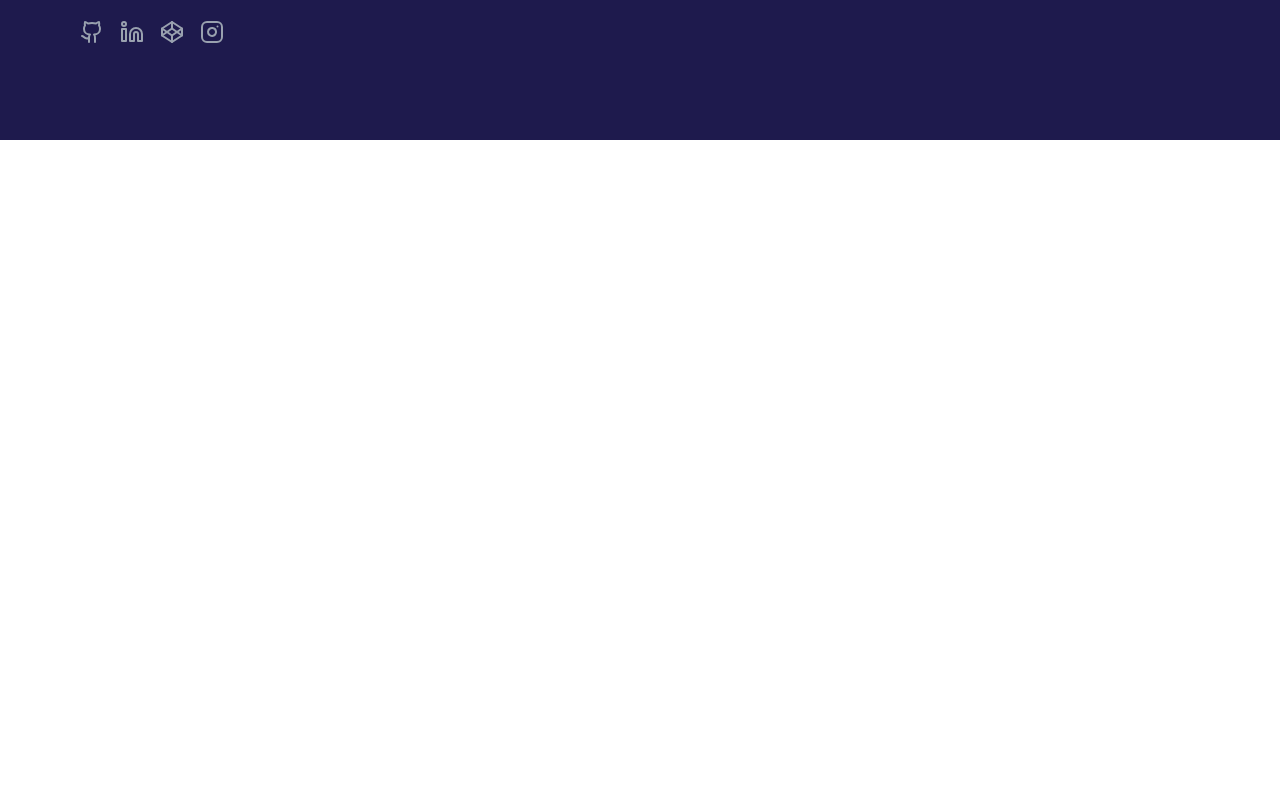
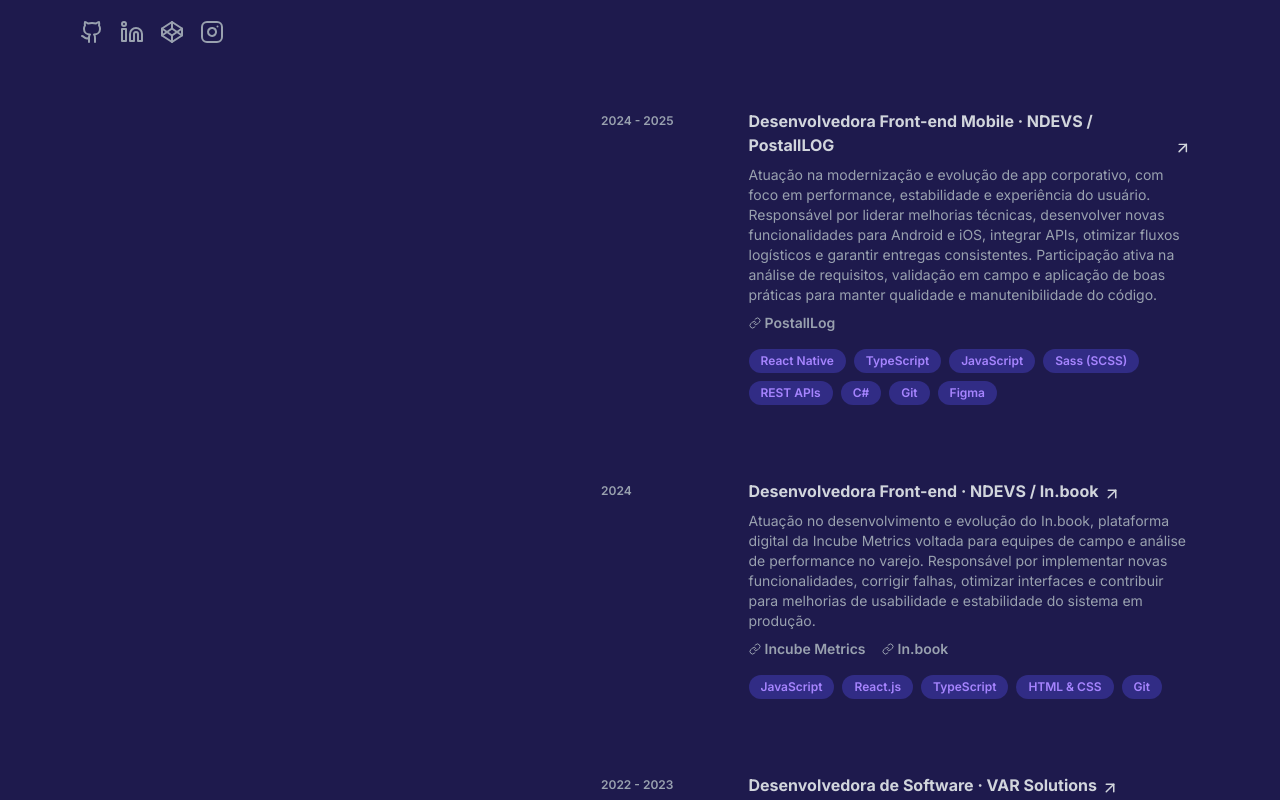
Before and after one commit to dryelleebelin/dryelleebelin-website, a React (Vite) app: page / in a window 1280 px wide. Shown: the part 660-1460 px from the top of the page. Before the commit the page ends 800 px from the top, so only its background shows below. Built offline with nearby package versions, Linux system fonts and the light colour scheme.

Commit message:
feat(experience): adiciona seção de esperiências

```diff
--- a/src/App.tsx
+++ b/src/App.tsx
@@ -1,6 +1,7 @@
 import CursorLight from "./components/CursorLight.tsx";
 import Sidebar from "./components/Sidebar.tsx";
-import About from "./sections/About.tsx";
+import About from "./sections/About..js";
+import Experience from "./sections/Experience.tsx";
 import "./index.css";
 
 export default function App() {
@@ -12,6 +13,7 @@
 
       <main className="w-full md:w-3/5">
         <section id="about"><About /></section>
+        <section id="experience"><Experience /></section>
       </main>
 
       <CursorLight />
--- /dev/null
+++ b/src/components/ExperienceItem.tsx
@@ -0,0 +1,31 @@
+import { Experience } from "../types/experience";
+import { ArrowUpRight, Link } from 'lucide-react';
+
+export default function ExperienceItem(props: Experience) {
+  return (
+    <a href={props.link} target="_blank" className="group md:px-4 py-6 flex flex-col md:flex-row hover:bg-white/5 hover:shadow-md rounded-lg border border-transparent hover:border-white/10 transition-all duration-300 ease-in-out gap-2 md:gap-0">
+      <span className="w-full md:w-1/4 text-xs font-semibold pt-1">{props.year}</span>
+
+      <div className="w-full md:w-3/4 flex flex-col gap-2">
+        <h3 className="text-base font-bold text-gray-300 group-hover:text-violet-400 transition-colors flex items-center md:items-end">
+          {props.role} · {props.company} <ArrowUpRight size={18} className="ml-1 transition-transform duration-300 group-hover:-translate-y-2 group-hover:translate-x-1" />
+        </h3>
+
+        <p className="text-sm">{props.description}</p>
+
+        <div className="flex gap-4">
+          {props.extraLink && props.extraLinkLabel && <a href={props.extraLink} target="_blank" className="text-sm font-semibold hover:underline flex items-center gap-1"><Link size={12} />{props.extraLinkLabel}</a>}
+          {props.extraLink2 && props.extraLinkLabel2 && <a href={props.extraLink2} target="_blank" className="text-sm font-semibold hover:underline flex items-center gap-1"><Link size={12} />{props.extraLinkLabel2}</a>}
+        </div>
+
+        <ul className="flex flex-wrap gap-2 mt-2">
+          {props.techs.map((tech) => (
+            <li key={tech} className="bg-indigo-900 text-violet-400 font-semibold text-xs rounded-full px-3 py-1">
+              {tech}
+            </li>
+          ))}
+        </ul>
+      </div>
+    </a>
+  );
+}
--- a/src/components/Sidebar.tsx
+++ b/src/components/Sidebar.tsx
@@ -7,9 +7,9 @@
         <p>Transformo ideias em interfaces modernas, intuitivas e de alta performance.</p>
       </div>
 
-      <nav className="flex flex-col gap-3 hidden md:flex">
+      <nav className="flex flex-col gap-3 hidden md:flex text-sm font-semibold">
         <a>SOBRE</a>
-        <a>EXPERIÊNCIA</a>
+        <a>EXPERIÊNCIAS</a>
         <a>PROJETOS</a>
       </nav>
 
--- /dev/null
+++ b/src/sections/Experience.tsx
@@ -0,0 +1,44 @@
+import ExperienceItem from "../components/ExperienceItem";
+
+export default function Experience() {
+  return (
+    <div className="py-10 px-6 md:px-18">
+      <h3 className="text-gray-300 font-bold block md:hidden">EXPERIÊNCIA</h3>
+
+      <div className="flex flex-col md:gap-6">
+        <ExperienceItem
+          year="2024 - 2025"
+          company="NDEVS / PostallLOG"
+          role="Desenvolvedora Front-end Mobile"
+          description="Atuação na modernização e evolução de app corporativo, com foco em performance, estabilidade e experiência do usuário. Responsável por liderar melhorias técnicas, desenvolver novas funcionalidades para Android e iOS, integrar APIs, otimizar fluxos logísticos e garantir entregas consistentes. Participação ativa na análise de requisitos, validação em campo e aplicação de boas práticas para manter qualidade e manutenibilidade do código."
+          extraLink="https://postall-log.com.br/"
+          extraLinkLabel="PostallLog"
+          techs={["React Native", "TypeScript", "JavaScript", "Sass (SCSS)", "REST APIs", "C#", "Git", "Figma"]}
+          link="https://ndevs.com.br/"
+        />
+
+        <ExperienceItem
+          year="2024"
+          company="NDEVS / In.book"
+          role="Desenvolvedora Front-end"
+          description="Atuação no desenvolvimento e evolução do In.book, plataforma digital da Incube Metrics voltada para equipes de campo e análise de performance no varejo. Responsável por implementar novas funcionalidades, corrigir falhas, otimizar interfaces e contribuir para melhorias de usabilidade e estabilidade do sistema em produção."
+          extraLink="https://incubemetrics.com/"
+          extraLinkLabel="Incube Metrics"
+          extraLink2="https://inbook.incubemetrics.com/"
+          extraLinkLabel2="In.book"
+          techs={["JavaScript", "React.js", "TypeScript", "HTML & CSS", "Git"]}
+          link="https://ndevs.com.br/"
+        />
+
+        <ExperienceItem
+          year="2022 - 2023"
+          company="VAR Solutions"
+          role="Desenvolvedora de Software"
+          description="Atuei no desenvolvimento do front-end da plataforma educacional da empresa, criando interfaces modernas, responsivas e focadas na experiência do aluno. Contribuí para novas funcionalidades, melhorias visuais e otimizações de usabilidade no portal de aulas. Também ofereci suporte técnico a estudantes de programação, auxiliando na solução de erros e no entendimento de boas práticas."
+          techs={["JavaScript", "React.js", "HTML", "CSS", "Bootstrap", "REST APIs", "C#", "SQL Server"]}
+          link="https://www.instagram.com/var.solutions"
+        />
+      </div>
+    </div>
+  );
+}
--- /dev/null
+++ b/src/types/experience.ts
@@ -0,0 +1,12 @@
+export type Experience = {
+    year: string;
+    company: string;
+    role: string;
+    description: string;
+    techs: string[];
+    link: string;
+    extraLink?: string;
+    extraLinkLabel?: string;
+    extraLink2?: string;
+    extraLinkLabel2?: string;
+}
```
Also changed, not shown: src/sections/About..tsx (renamed from src/sections/About.tsx).
